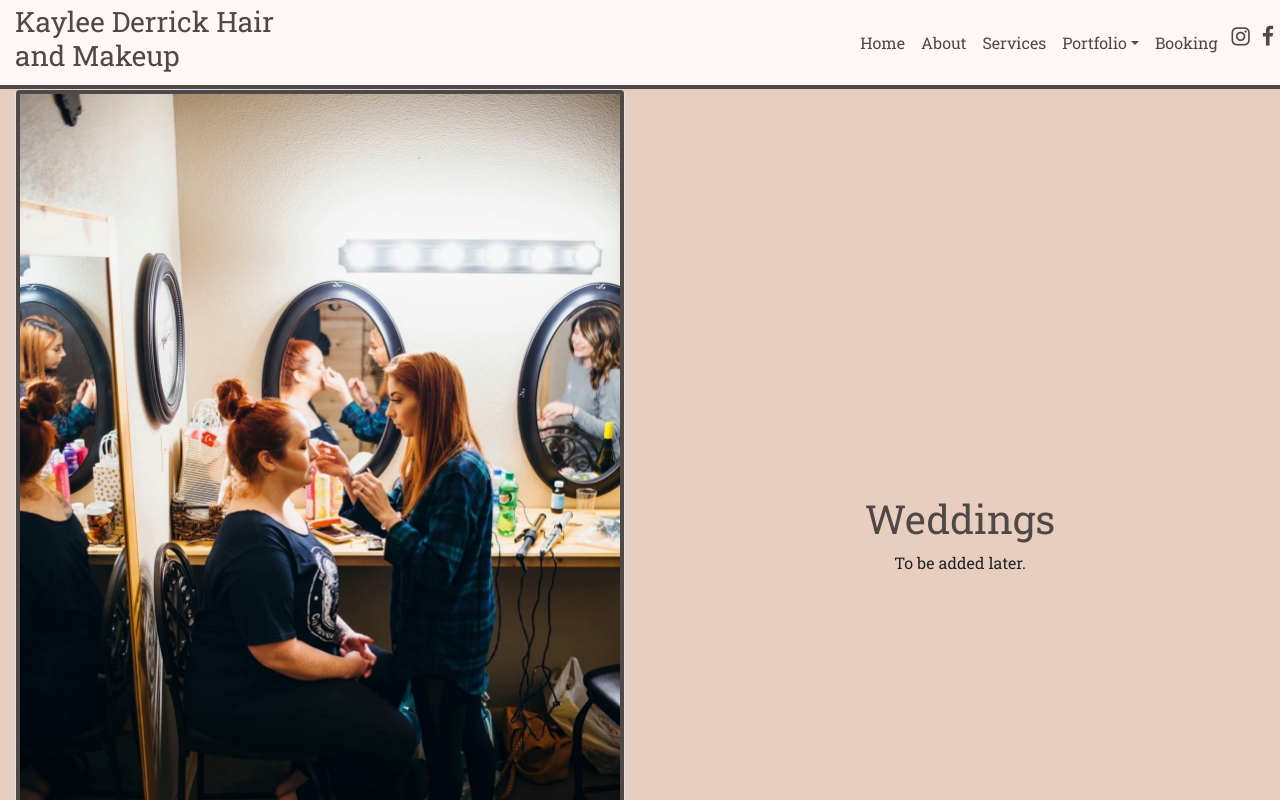
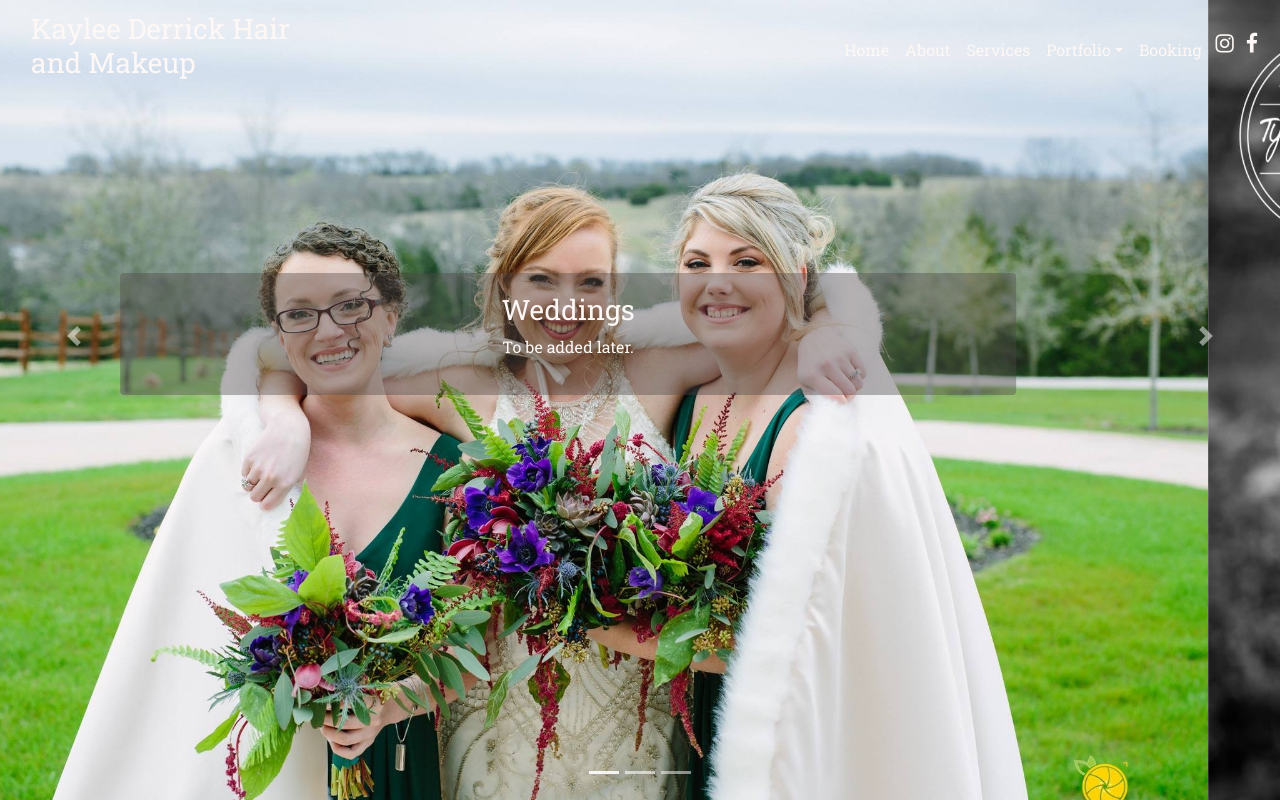
Before and after one commit to logancderrick/hairandmakeupsite, a website: page index.html in a window 1280 px wide. Shown: the top 800 px of the page. Drawn offline with nearby package versions, Linux system fonts and the light colour scheme.

Commit message:
Converted home page to sliding carousel

```diff
--- a/css/styles.scss
+++ b/css/styles.scss
@@ -12,9 +12,13 @@ $color-white: #fdf8f5;
 
 $body-font: "Roboto Slab", serif;
 
+html,
 body {
   font-family: $body-font;
-  background-color: #e8cebf;
+  height: 100vh;
+  width: 100%;
+  margin: 0;
+  padding: 0;
 }
 
 h1,
@@ -26,16 +30,22 @@ h5 {
 }
 
 .navbar {
-  padding: 0;
-  border-bottom: solid 4px $color-altDk;
-  background-color: $color-white;
+  position: absolute;
+  top: 0px;
+  right: 0;
+  width: 100%;
+  height: 100px;
+  z-index: 1;
   .faNav {
-    color: $color-altDk;
+    color: $color-white;
     padding: 6px;
   }
   a:hover {
     font-weight: bold;
     color: $color-altDk;
+  }
+  h3 {
+    color: $color-white;
   }
   h3:hover {
     font-weight: bold;
@@ -46,14 +56,11 @@ h5 {
   }
   i:hover {
     font-weight: bold;
+    color: $color-altDk;
   }
   .nav-link {
-    color: $color-altDk;
+    color: $color-white;
   }
-}
-
-#aboutCol {
-  height: 75%;
 }
 
 #aboutHeading {
@@ -92,7 +99,7 @@ h5 {
 
 footer {
   border-top: 4px solid $color-altDk;
-  background-color: $color-white;
+  background-color: $color-mainDk;
   a {
     color: $color-altDk;
   }
@@ -115,18 +122,32 @@ footer {
   margin-bottom: 10px;
 }
 
+#homeCarousel {
+  width: 100%;
+  margin-bottom: 0;
+  .carousel,
+  .carousel-inner {
+    max-height: 100vh;
+    margin-bottom: 0;
+  }
+}
+
 #carouselContainer {
-  span {
-    margin: 0;
+  max-height: 100vh;
+  a {
+    margin-top: 20%;
+    max-height: 20%;
+    margin-left: 5%;
+    margin-right: 5%;
   }
   .carousel-caption {
-    top: 0;
-    bottom: auto;
+    top: 32%;
+    bottom: initial;
     background-color: rgba(79, 72, 70, 0.4);
     p {
       color: $color-white;
     }
-    h1 {
+    h3 {
       color: $color-white;
     }
   }
--- a/index.html
+++ b/index.html
@@ -1,9 +1,9 @@
 <!DOCTYPE html>
-<html lang="en" id="htmlIndex">
+<html lang="en">
   <head>
     <!-- Required meta tags -->
     <meta charset="utf-8" />
-    <meta name="viewport" content="width=device-width, initial-scale=1" />
+    <meta name="viewport" content="width=device-width, initial-scale=1"/>
 
     <!-- Bootstrap CSS -->
     <link
@@ -35,8 +35,8 @@
     <title>Hair and Makeup by Kaylee Derrick</title>
   </head>
 
-  <body id="bodyIndex">
-    <nav class="navbar sticky-top navbar-expand-md">
+  <body>
+    <nav class="navbar navbar-expand-md">
       <div class="container">
         <a class="navbar-brand" href="index.html">
           <h3>Kaylee Derrick Hair<br> and Makeup</h3></a>
@@ -62,6 +62,78 @@
       </div>
     </nav>
 
+    <div class="container-fluid" id="carouselContainer">
+      <div class="row">
+          <div id="homeCarousel" class="carousel slide" data-ride="carousel">
+            <ol class="carousel-indicators">
+              <li data-target="#homeCarousel" data-slide-to="0" class="active"></li>
+              <li data-target="#homeCarousel" data-slide-to="1"></li>
+              <li data-target="#homeCarousel" data-slide-to="2"></li>
+            </ol>
+            <div class="carousel-inner">
+              <div class="carousel-item active">
+                <div class="carousel-caption rounded">
+                  <h3>Weddings</h3>
+                  <p>
+                    To be added later.
+                  </p>
+                </div>
+                <img
+                  class="img-fluid"
+                  src="images/works/weddings/wedding (1).JPG"
+                  alt="Wedding Styling"
+                />
+              </div>
+              <div class="carousel-item">
+                <div class="carousel-caption rounded">
+                  <h3>Senior Pictures</h3>
+                  <p>
+                    To be added later.
+                  </p>
+                </div>
+                <img
+                  class="img-fluid"
+                  src="images/works/seniors/senior (1).JPG"
+                  alt="React Lake Campground"
+                />
+              </div>
+              <div class="carousel-item">
+                <div class="carousel-caption rounded">
+                  <h3>Formal Events</h3>
+                  <p>
+                    To be added later.
+                  </p>
+                </div>
+                <img
+                  class="img-fluid"
+                  src="images/works/seniors/senior (3).JPG"
+                  alt="React Lake Campground"
+                />
+              </div>
+            </div>
+            <a
+              class="carousel-control-prev"
+              href="#homeCarousel"
+              role="button"
+              data-slide="prev"
+            >
+              <span class="carousel-control-prev-icon mr-auto"></span>
+              <span class="sr-only">Previous</span>
+            </a>
+            <a
+              class="carousel-control-next"
+              href="#homeCarousel"
+              role="button"
+              data-slide="next"
+            >
+              <span class="carousel-control-next-icon ml-auto"></span>
+              <span class="sr-only">Next</span>
+            </a>
+          </div>
+      </div>
+    </div>
+
+    <!--
     <div class="container-fluid">
       <div class="row text-center align-items-center">
         <div class="col-md-6">
@@ -93,7 +165,7 @@
           <p>To be added later.</p>
         </div>
       </div>
-    </div>
+    </div>-->
 
     <footer>
       <div class="container">
```
Also changed, not shown: about.html (+2 -2 lines), css/styles.css.
